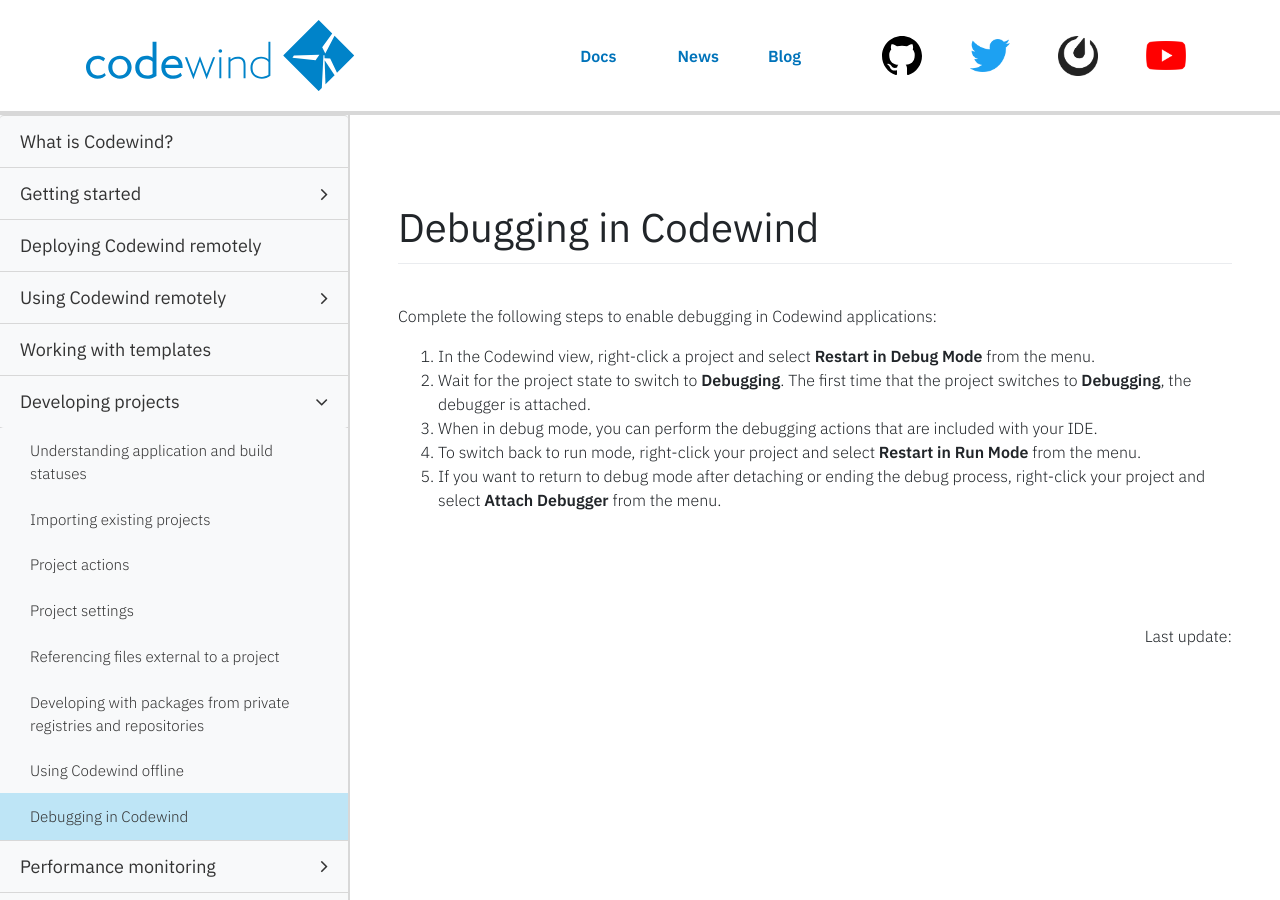
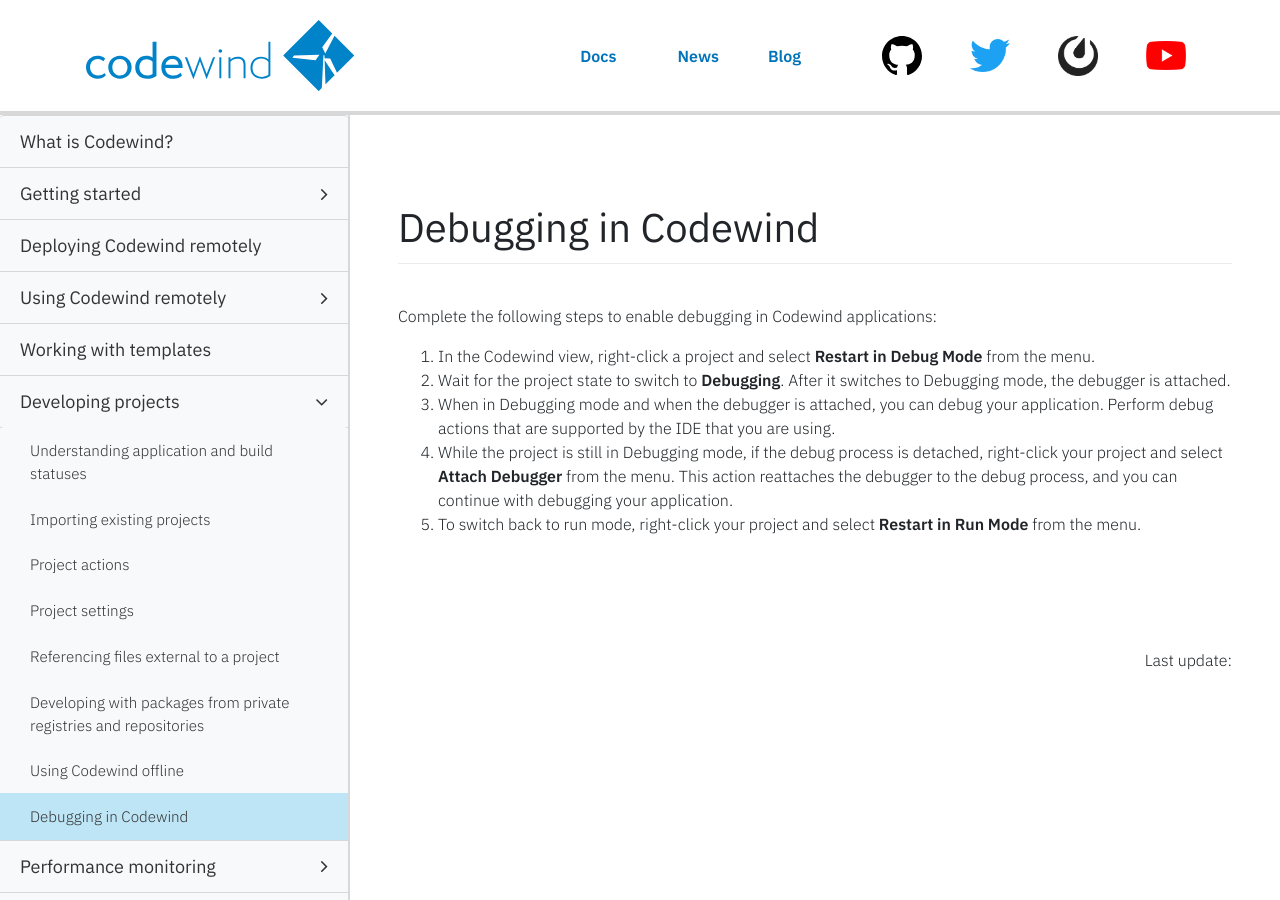
Before and after one commit to eclipse-archived/codewind-docs, a Jekyll site: the page built from docs/_documentations/debugging.md, in a window 1280 px wide and 900 px high. Built offline with Jekyll 4.4.1, drawn with Linux system fonts in a browser that asks for light colours; nearby versions of some CDN libraries; comment, search, counter and statistics services are not loaded.

Commit message:
Adding edits from feedback
Signed-off-by: Sarah Ishida <sishida@us.ibm.com>

```diff
--- a/docs/_documentations/debugging.md
+++ b/docs/_documentations/debugging.md
@@ -13,7 +13,7 @@ type: document
 Complete the following steps to enable debugging in Codewind applications:
 
 1. In the Codewind view, right-click a project and select **Restart in Debug Mode** from the menu.
-2. Wait for the project state to switch to **Debugging**. The first time that the project switches to **Debugging**, the debugger is attached.
-3. When in debug mode, you can perform the debugging actions that are included with your IDE.
-4. To switch back to run mode, right-click your project and select **Restart in Run Mode** from the menu.
-5. If you want to return to debug mode after detaching or ending the debug process, right-click your project and select **Attach Debugger** from the menu.
+2. Wait for the project state to switch to **Debugging**. After it switches to Debugging mode, the debugger is attached.
+3. When in Debugging mode and when the debugger is attached, you can debug your application. Perform debug actions that are supported by the IDE that you are using.
+4. While the project is still in Debugging mode, if the debug process is detached, right-click your project and select **Attach Debugger** from the menu. This action reattaches the debugger to the debug process, and you can continue with debugging your application.
+5. To switch back to run mode, right-click your project and select **Restart in Run Mode** from the menu.
```
